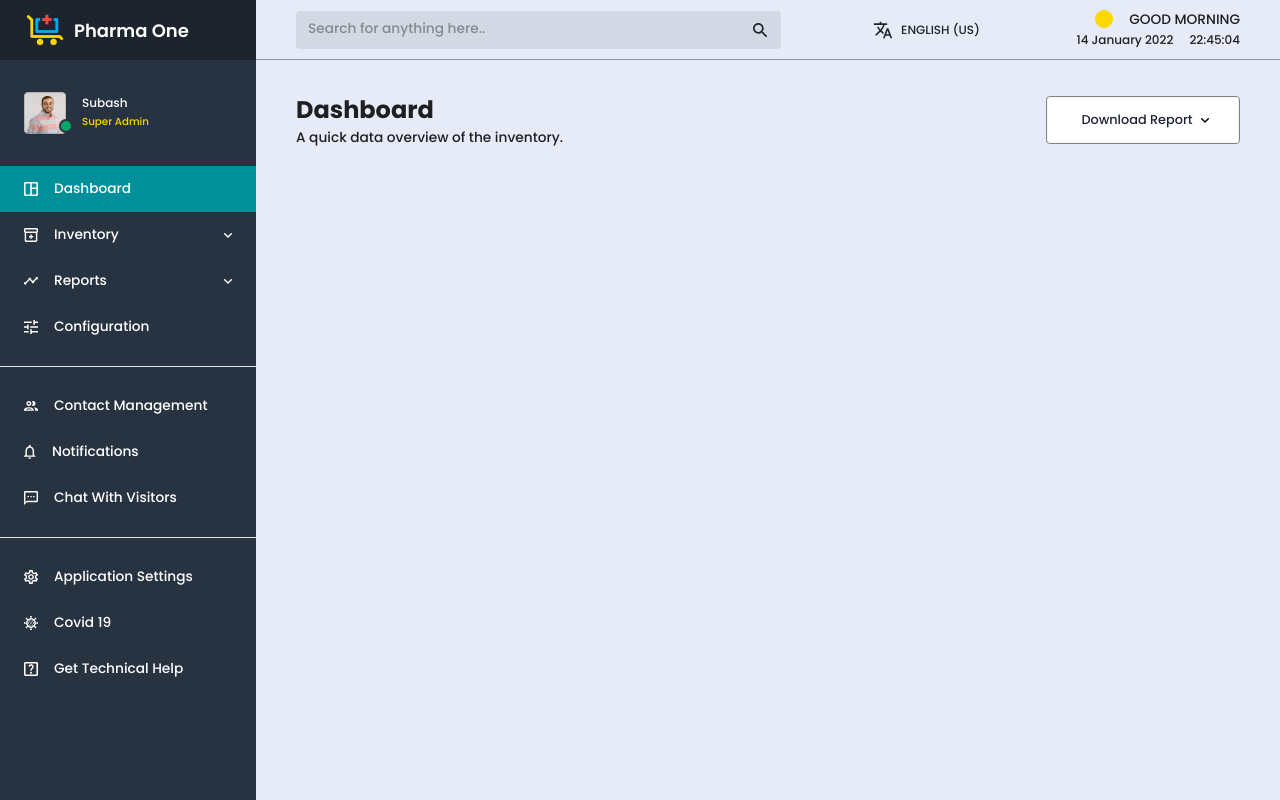
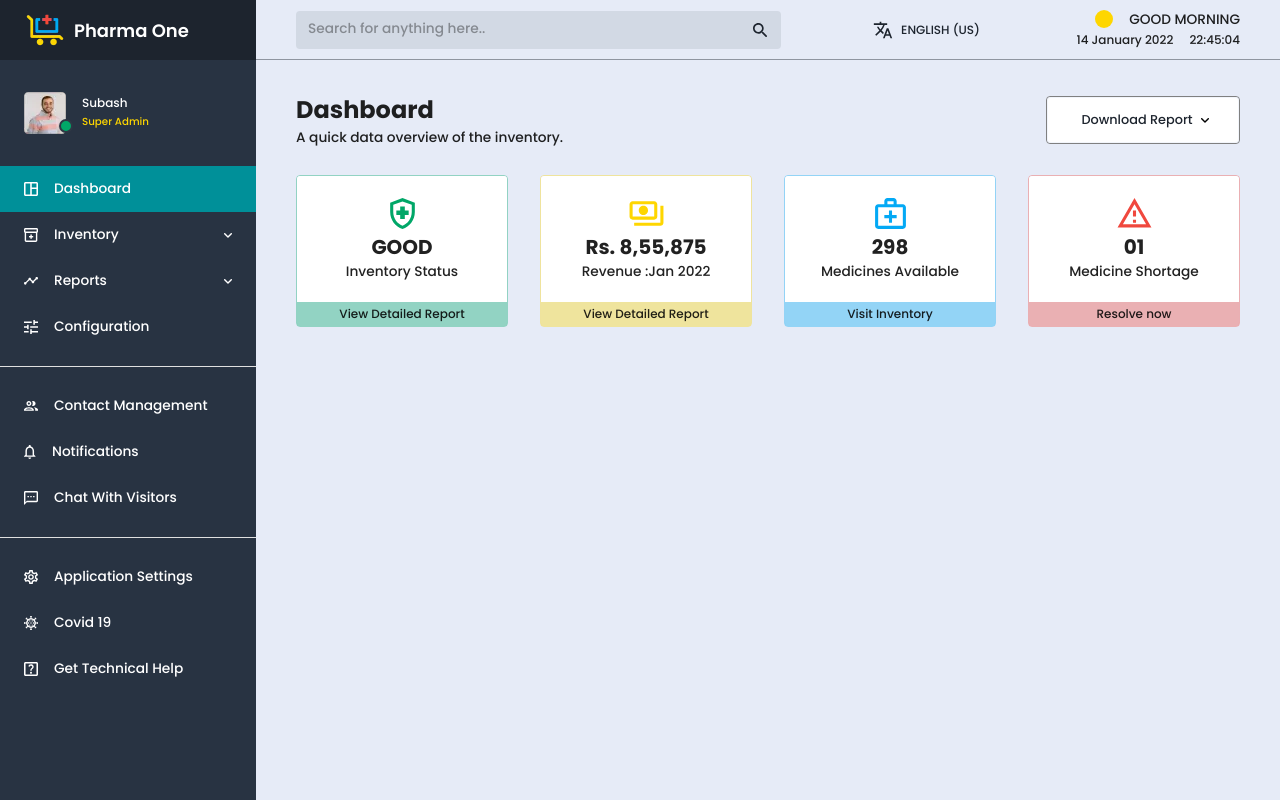
Before and after one commit to stonesilver/MONDY, a React (Vite) app: page /dashboard in a window 1280 px wide. Built offline with nearby package versions, Linux system fonts and the light colour scheme; some icons are missing.

Commit message:
completed dashboard stats

```diff
--- a/src/Pages/Homepage/Homepage.jsx
+++ b/src/Pages/Homepage/Homepage.jsx
@@ -1,11 +1,13 @@
 import Box from '@mui/material/Box';
 import Typography from '@mui/material/Typography';
+import Stats from './Stats';
 import TitleBar from './TitleBar';
 
 const Homepage = () => {
   return (
     <>
       <TitleBar />
+      <Stats />
     </>
   );
 };
--- /dev/null
+++ b/src/Pages/Homepage/StatItem.jsx
@@ -0,0 +1,47 @@
+import Box from '@mui/material/Box';
+import Typography from '@mui/material/Typography';
+import { ReactComponent as HealthIcon } from '../../assets/svg/health.svg';
+
+const StatItem = ({ icon, bold, body, caption, color }) => (
+  <Box
+    sx={{
+      display: 'flex',
+      flexDirection: 'column',
+      flex: '1',
+      height: '152px',
+      border: `1px solid ${color}`,
+      borderRadius: '4px',
+      overflow: 'hidden',
+      cursor: 'pointer',
+    }}
+  >
+    <Box
+      sx={{
+        flex: '1',
+        display: 'flex',
+        flexDirection: 'column',
+        justifyContent: 'center',
+        alignItems: 'center',
+        bgcolor: 'white.main',
+      }}
+    >
+      {icon}
+      <Typography sx={{ fontSize: '1.25rem', fontWeight: 700 }}>
+        {bold}
+      </Typography>
+      <Typography>{body}</Typography>
+    </Box>
+    <Typography
+      sx={{
+        textAlign: 'center',
+        bgcolor: color,
+        fontSize: '0.75rem',
+        py: '3px',
+      }}
+    >
+      {caption}
+    </Typography>
+  </Box>
+);
+
+export default StatItem;
--- a/src/Pages/Homepage/Stats.jsx
+++ b/src/Pages/Homepage/Stats.jsx
@@ -1,39 +1,56 @@
 import Box from '@mui/material/Box';
-import Stack from '@mui/material/Stack';
-import Typography from '@mui/material/Typography';
+import StatItem from './StatItem';
 import { ReactComponent as HealthIcon } from '../../assets/svg/health.svg';
+import { ReactComponent as PaymentIcon } from '../../assets/svg/payment.svg';
+import { ReactComponent as MedicalIcon } from '../../assets/svg/medical.svg';
+import { ReactComponent as WarningIcon } from '../../assets/svg/warning.svg';
 
-const StatItem = () => {
-  <Box
-    sx={{
-      display: 'flex',
-      flexDirection: 'column',
-      flex: '1 1 0%',
-      minHeight: 152,
-      border: '1px solid #01A768',
-      borderRadius: '4px',
-    }}
-  >
-    <Box
-      sx={{
-        flex: '1 1 0%',
-        display: 'flex',
-        placeItems: 'center',
-        // justifyContent: 'center',
-        // alignItems: 'center',
-      }}
-    >
-      <HealthIcon />
-      <Typography>Inventory Status</Typography>
-    </Box>
-    <Typography sx={{ textAlign: 'center', py: 1, bgcolor: '#01A768' }}>
-      View Detailed Report
-    </Typography>
-  </Box>;
-};
+const stats = [
+  {
+    icon: <HealthIcon />,
+    bold: 'GOOD',
+    body: 'Inventory Status',
+    caption: 'View Detailed Report',
+    color: '#01A7685d',
+  },
+  {
+    icon: <PaymentIcon />,
+    bold: 'Rs. 8,55,875',
+    body: 'Revenue :Jan 2022',
+    caption: 'View Detailed Report',
+    color: '#FED6005d',
+  },
+  {
+    icon: <MedicalIcon />,
+    bold: '298',
+    body: 'Medicines Available',
+    caption: 'Visit Inventory',
+    color: '#03A9F55d',
+  },
+  {
+    icon: <WarningIcon />,
+    bold: '01',
+    body: 'Medicine Shortage',
+    caption: 'Resolve now',
+    color: '#F0483E5d',
+  },
+];
 
 const Stats = () => {
-  return <Box sx={{ display: 'flex', gap: 4 }}></Box>;
+  return (
+    <Box sx={{ display: 'flex', gap: 4, mt: '1.625rem' }}>
+      {stats.map(({ icon, bold, body, caption, color }) => (
+        <StatItem
+          key={bold}
+          icon={icon}
+          bold={bold}
+          body={body}
+          caption={caption}
+          color={color}
+        />
+      ))}
+    </Box>
+  );
 };
 
 export default Stats;
```
